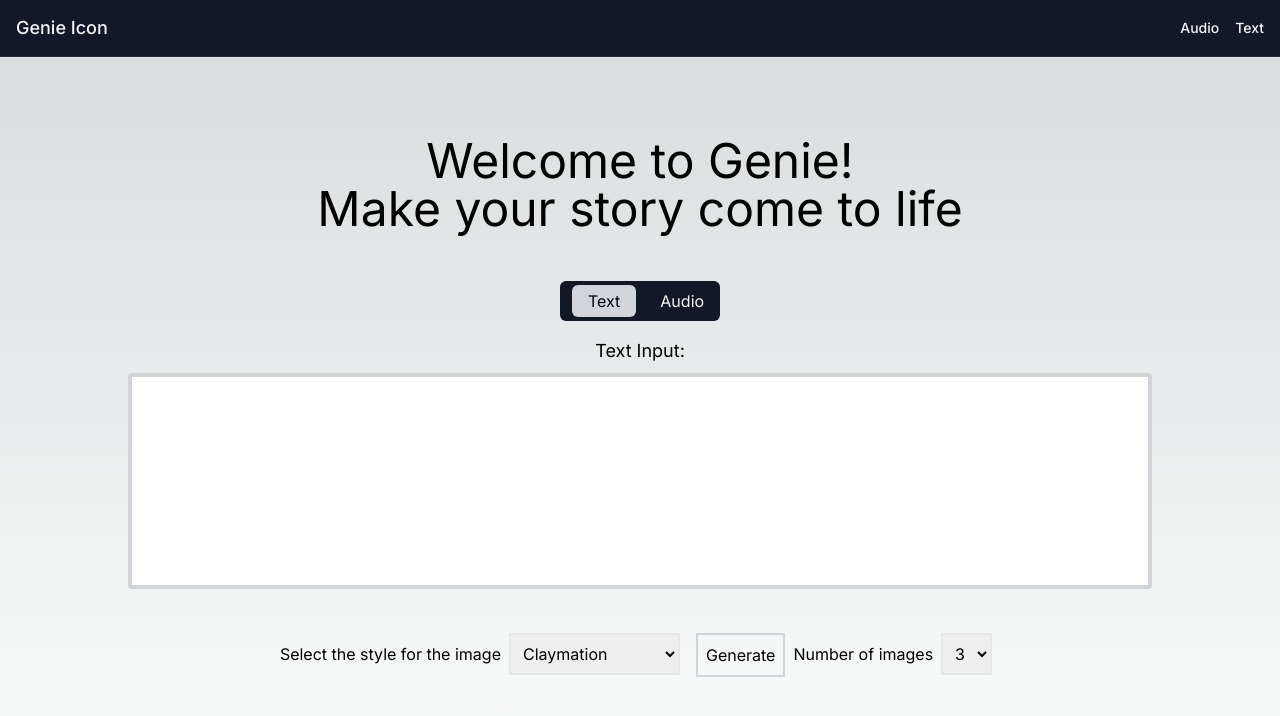
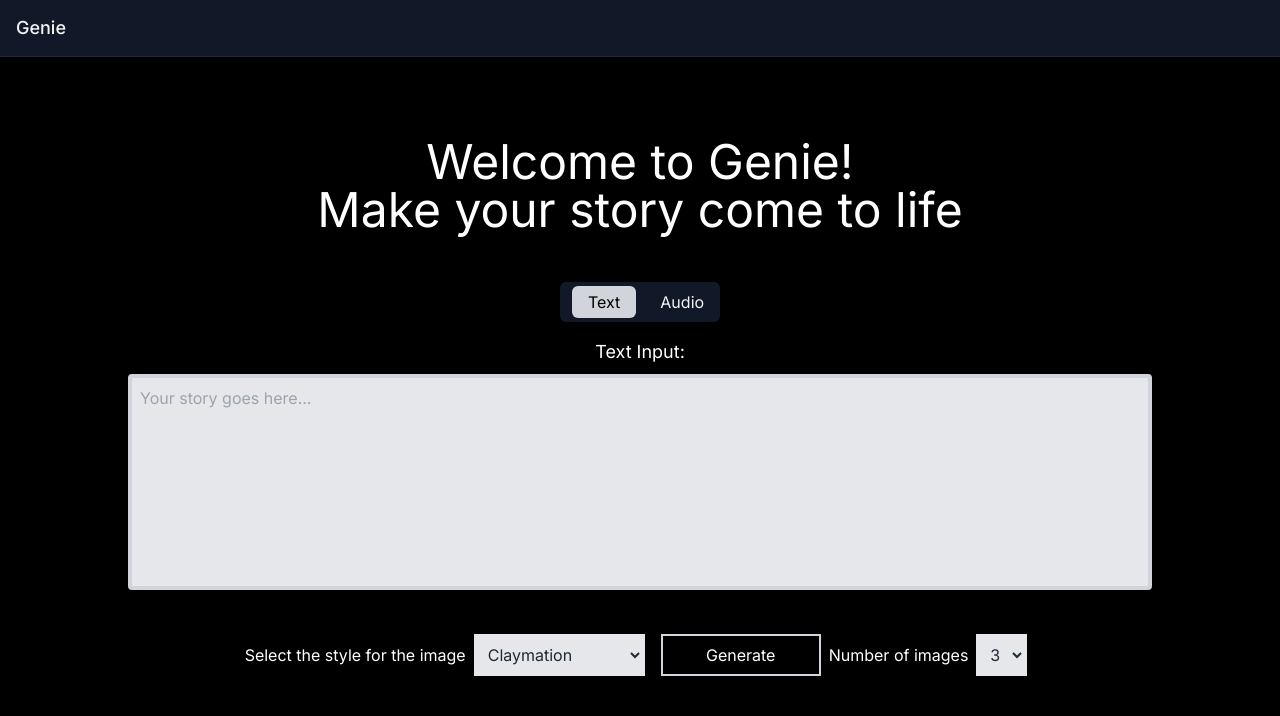
Before and after one commit to Maru5er/genie-app, a Next.js app: page / in a window 1280 px wide. Shown: the top 716 px of the page. Built offline with nearby package versions, Linux system fonts and the light colour scheme.

Commit message:
changed theme

```diff
--- a/app/components/navbar.js
+++ b/app/components/navbar.js
@@ -5,16 +5,8 @@ export default function Navbar() {
       <nav className="border-b sticky top-0 bg-gray-900 text-gray-100 border-gray-800 z-10">
         <div className="h-14 max-w-7xl p-4 mx-auto flex items-center justify-between">
           <Link href="/" className="font-medium text-lg md:hover:underline">
-            Genie Icon
+            Genie
           </Link>
-          <ul className="hidden md:flex items-center justify-end space-x-4 text-sm font-medium">
-            <li className="md:hover:underline">
-              <Link href="/">Audio</Link>
-            </li>
-            <li className="md:hover:underline">
-              <Link href="/">Text</Link>
-            </li>
-          </ul>
         </div>
       </nav>
     )
--- a/app/globals.css
+++ b/app/globals.css
@@ -3,9 +3,9 @@
 @tailwind utilities;
 
 :root {
-  --foreground-rgb: 0, 0, 0;
-  --background-start-rgb: 214, 219, 220;
-  --background-end-rgb: 255, 255, 255;
+  --foreground-rgb: 255, 255, 255;
+  --background-start-rgb: 0, 0, 0;
+  --background-end-rgb: 0, 0, 0;
 }
 
 @media (prefers-color-scheme: dark) {
--- a/app/page.js
+++ b/app/page.js
@@ -79,7 +79,11 @@ export default function Home() {
 
       const result = await response.json();
       console.log(result);
-      setText(result['text']);
+      if (result['text']) {
+        setText(result['text']);
+      } else {
+        setText('Failed to parse audio');
+      }
     } catch (error) {
       console.error('Error during fetch: ', error)
     } finally {
@@ -91,7 +95,7 @@ export default function Home() {
   return (
     <div>
       <Navbar />
-      <div className="flex flex-col justify-center items-center h-screen text-center p-4">
+      <div className="flex flex-col justify-center items-center text-center p-4 min-h-screen">
         <h1 className="text-3xl md:text-5xl border-b-50 pb-4 mb-8">Welcome to Genie! <br /> Make your story come to life</h1>
         <div className="flex items-center space-x-4">
             <div className="relative inline-block w-40 h-10">
@@ -134,15 +138,15 @@ export default function Home() {
           ) : (
             <div className='h-32 w-full md:w-96 mb-40'>
               <label htmlFor="textInput" className="block text-lg mt-4">Text Input:</label>
-              <textarea value = {text} style={{resize:'none', width:'80vw', marginLeft:'10vw'}}id="textInput" rows="8" className="absolute left-0 mt-2 p-2 border-4 border-gray-300 rounded w-4/5 text-black"
+              <textarea placeholder="Your story goes here..." value = {text} style={{resize:'none', width:'80vw', marginLeft:'10vw'}} id="textInput" rows="8" className="absolute left-0 mt-2 p-2 border-4 border-gray-300 rounded w-4/5 text-black bg-gray-200"
                         onChange={(e) => setText(e.target.value)}></textarea>
             </div>
           )}
         </div>
-        <div className='flex flex-row justify-center'>
+        <div className='flex flex-row justify-center w-100'>
         <Field>
             <Label>Select the style for the image</Label>
-            <Select value={style} className='border-2 m-2 p-2 data-[hover]:shadow data-[focus]:bg-gray-500' aria-label='Style'
+            <Select value={style} className='border-2 m-2 p-2 data-[hover]:shadow data-[focus]:bg-gray-500 text-gray-800 bg-gray-200' aria-label='Style'
                     onChange={(e) => setStyle(e.target.value)}>
               <option value='Claymation'>Claymation</option>
               <option value='Gothic'>Gothic</option>
@@ -153,14 +157,14 @@ export default function Home() {
               <option value="Children's Drawing">Children Drawing</option>
             </Select>
           </Field>
-          <button className='m-2 border-2 mh-4 border-gray-300 p-2 hover:bg-white hover:text-black'
+          <button className='m-2 border-2 mh-4 border-gray-300 p-1 hover:bg-white hover:text-black w-40'
             onClick={enabled ? parseAudio : getImages}
           >
-            {enabled ? "Parse Audio" : "Generate"}
+            {enabled ? "Parse " : "Generate"}
           </button>
           <Field>
             <Label>Number of images</Label>
-            <Select value={imageNumber} className='border-2 m-2 p-2 data-[hover]:shadow data-[focus]:bg-gray-500' aria-label='Style'
+            <Select value={imageNumber} className='border-2 m-2 p-2 data-[hover]:shadow data-[focus]:bg-gray-500 text-gray-800 bg-gray-200' aria-label='Style'
                     onChange={(e) => setImageNumber(e.target.value)}>
               <option value='1'>1</option>
               <option value='2'>2</option>
@@ -180,6 +184,7 @@ export default function Home() {
               imagesInfoArray={imagesArray}
               columnCount={"auto"}
               columnWidth={230}
+              size={"auto"}
               gapSize={24}
             />
           ) : (
```
